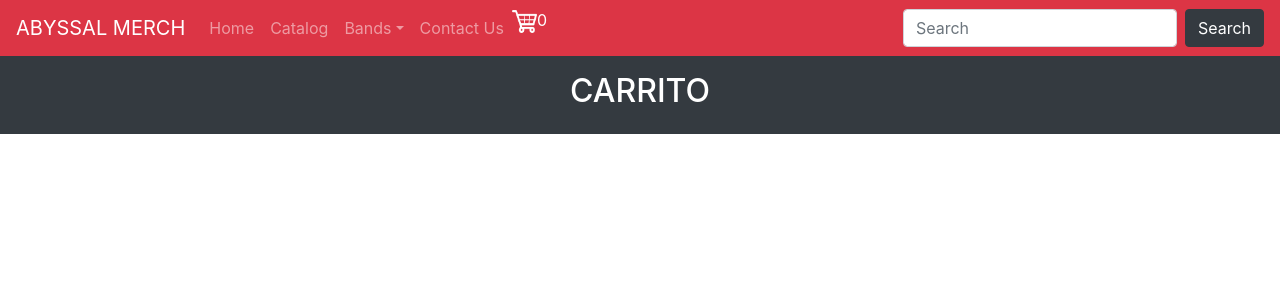
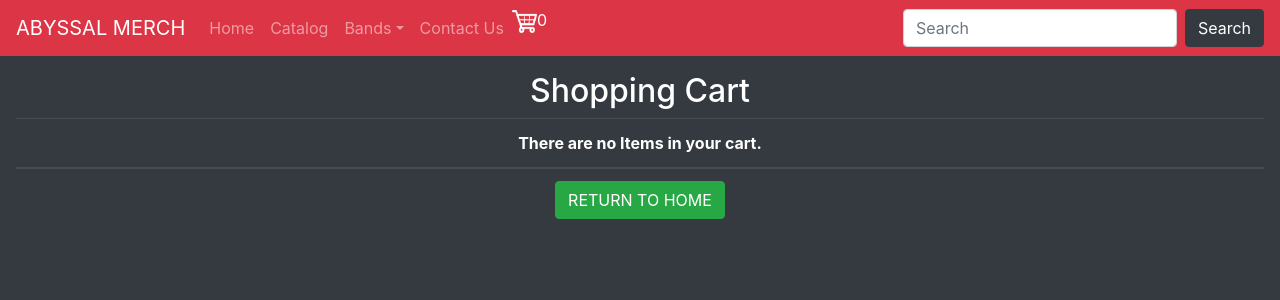
Before and after one commit to pavloanton/e-commerce, a React (Create React App) app: page /Cart in a window 1280 px wide. Shown: the top 300 px of the page. Built offline with nearby package versions, Linux system fonts and the light colour scheme.

Commit message:
prueba antes de arreglar los links del navbar

```diff
--- a/src/components/Cart/Cart.jsx
+++ b/src/components/Cart/Cart.jsx
@@ -1,4 +1,5 @@
 import useCartContext from "../../context/CartContext";
+import EmptyCart from "../EmptyCart/EmptyCart"
 
 const Cart = () => {
 
@@ -13,11 +14,13 @@ const Cart = () => {
 
     return (
         <div className="text-center p-3 mb-2 bg-dark text-white">
-            <h2>CARRITO</h2>
+            <h2>Shopping Cart</h2>
             {products.map((product) => (
                 <h1 onClick={() => handleDel(product)}>{`"${product.name}" Cantidad: ${product.quantity}`}</h1>
             ))}
+            <EmptyCart></EmptyCart>
         </div>
+
     )
 }
 
--- a/src/components/CartIcon/CartIcon.jsx
+++ b/src/components/CartIcon/CartIcon.jsx
@@ -2,7 +2,7 @@ import carrito from './CartIcon.png';
 import useCartContext from '../../context/CartContext';
 import { Link } from "react-router-dom";
 
-export const CartIcon = () => {
+const CartIcon = () => {
     const { productsCount } = useCartContext()
 
     return (
--- /dev/null
+++ b/src/components/EmptyCart/EmptyCart.jsx
@@ -0,0 +1,25 @@
+import Table from 'react-bootstrap/Table'
+import ButtonQL from '../Button/Button'
+
+const EmptyCart = () => {
+
+    return (
+        <div>
+  <Table responsive="sm" variant="dark">
+    <thead>
+      <tr>
+        <th>There are no Items in your cart.</th>
+      </tr>
+    </thead>
+    <tbody>
+      <tr>
+        <td><ButtonQL content={"RETURN TO HOME"} path={"/"}></ButtonQL></td>
+      </tr>
+    </tbody>
+  </Table>
+</div>
+
+    )
+}
+
+export default EmptyCart
--- a/src/index.css
+++ b/src/index.css
@@ -11,3 +11,7 @@ code {
   font-family: source-code-pro, Menlo, Monaco, Consolas, 'Courier New',
     monospace;
 }
+
+html {
+  background-color: #343a40;
+}
```
